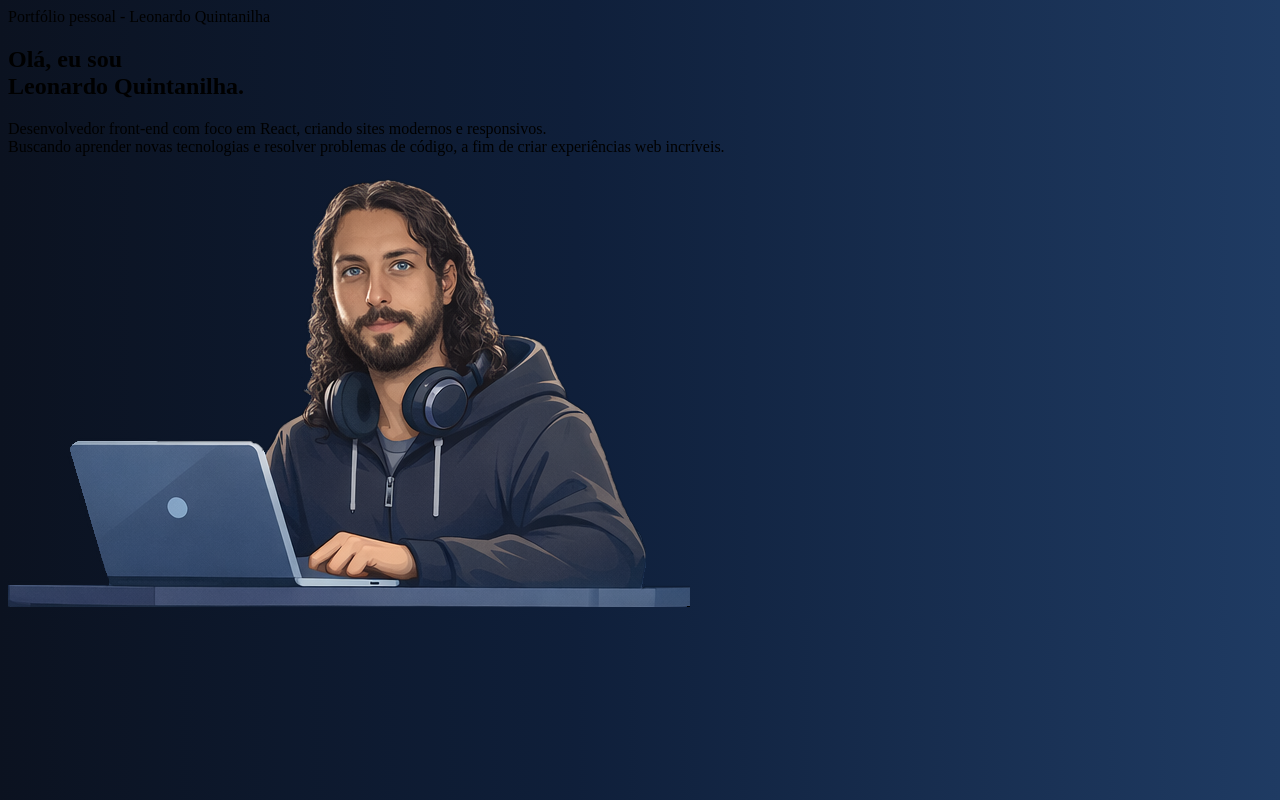
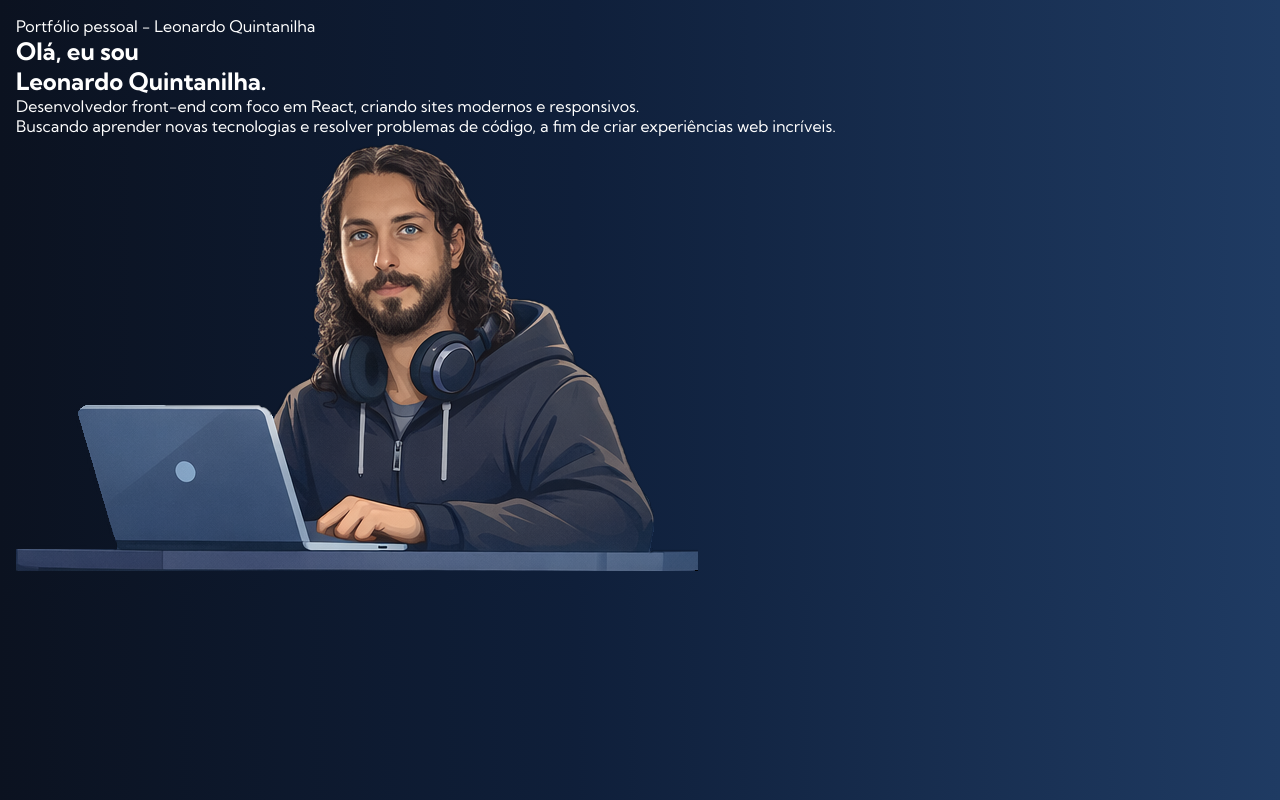
Before and after one commit to quintaleodev/portfolio, a React (Vite) app: page / in a window 1280 px wide. Built offline with nearby package versions, Linux system fonts and the light colour scheme.

Commit message:
style: define tokens de estilo  global e typografia

```diff
--- a/src/index.css
+++ b/src/index.css
@@ -1,5 +1,59 @@
+@import url("https://fonts.googleapis.com/css2?family=Kumbh+Sans:wght@300;400;500;600;700&display=swap");
+
+:root {
+
+  /*Typography*/
+
+  --font-family-main: "Kumbh Sans", sans-serif;
+
+  --font-size-xs: 0.75rem;
+  --font-size-sm: 0.875rem;
+  --font-size-base: 1rem;
+  --font-size-lg: 1.125rem;
+  --font-size-xl: 1.5rem;
+  --font-size-2xl: 2rem;
+  --font-size-3xl: 2.5rem;
+
+  --font-weight-regular: 400;
+  --font-weight-medium: 500;
+  --font-weight-bold: 700;
+
+  /*Colors*/
+
+  --color-text-main: #ffffff;
+  --color-text-muted: #a9b4c7;
+  --color-text-subtle: #7f8fa6;
+
+  --color-primary: #5fb3d9;
+  --color-primary-hover: #7cc7e8;
+
+  --color-bg-dark: #0b1220;
+  --color-bg-main: #0f1f3a;
+  --color-bg-light: #1f3b63;
+
+  --background-color: linear-gradient(
+    90deg,
+    var(--color-bg-dark) 0%,
+    var(--color-bg-main) 45%,
+    var(--color-bg-light) 100%
+  );
+
+  /*Breakpoints*/
+
+  --tablet-min-width: 768px;
+  --desktop-min-width:1024px;
+  --ldesktop-min-width:1200px;
+
+  /*Layout*/
+
+  --container-max-width: 1200px;
+
+}
+
 * {
   box-sizing: border-box;
+  margin: 0;
+  padding: 0;
 }
 
 html, body {
@@ -9,10 +63,14 @@ html, body {
 }
 
 body {
-  background: linear-gradient(
-    90deg,
-    #0b1220 0%,
-    #0f1f3a 45%,
-    #1f3b63 100%
-);
+
+
+  font-family: var(--font-family-main);
+  font-size: var(--font-size-base);
+  font-weight: var(--font-weight-regular);
+
+  color: var(--color-text-main);
+  background: var(--background-color);
+
+  padding: 1rem;
 }
```
